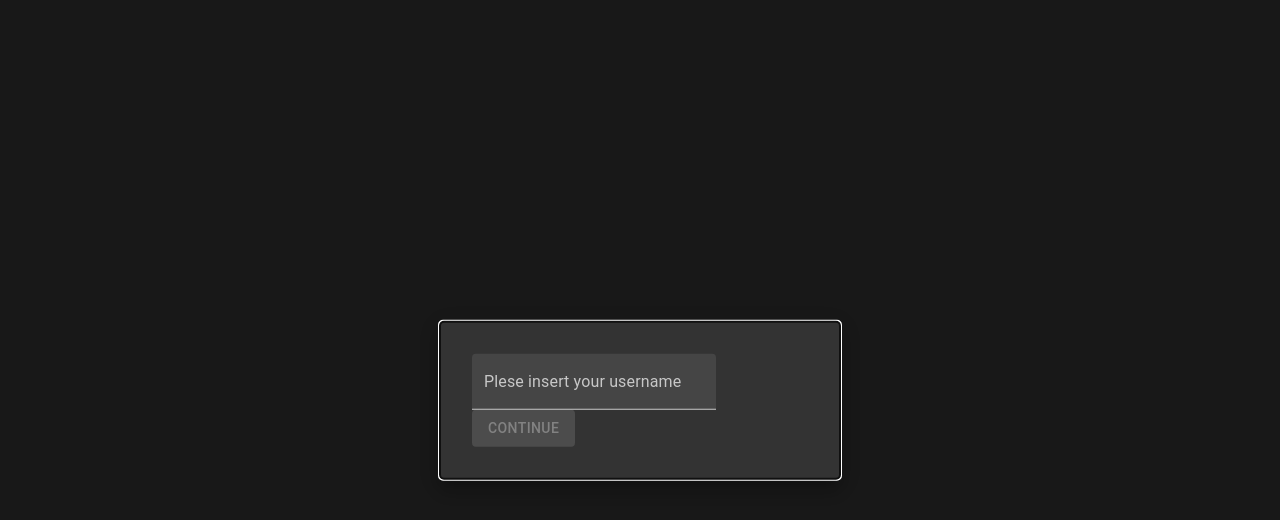
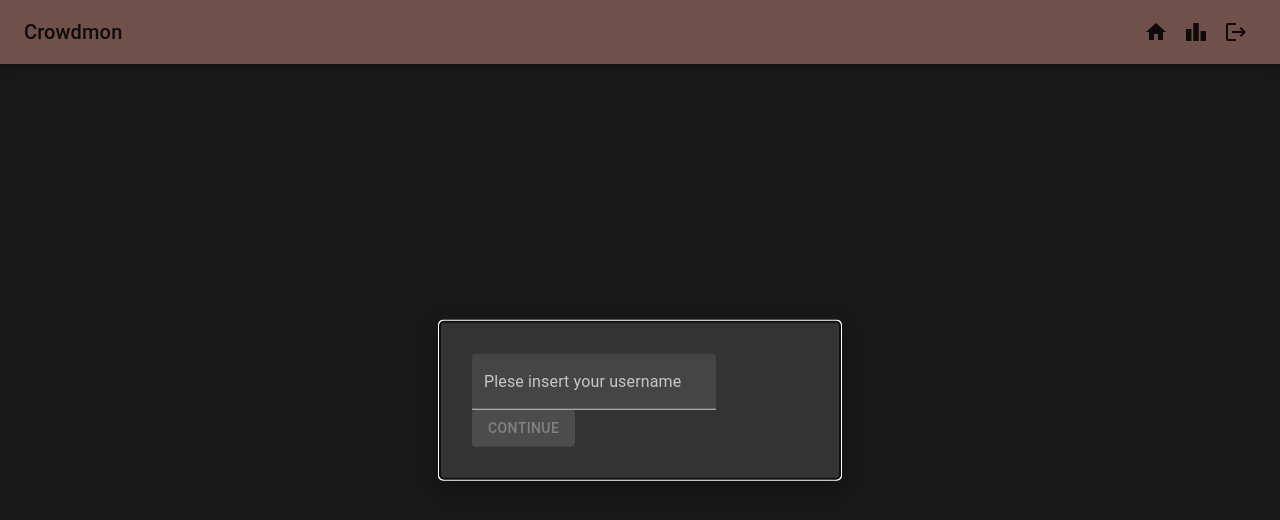
Before and after one commit to mkcarl/crowdmon-react, a React (Create React App) app: page /homepage in a window 1280 px wide. Shown: the top 520 px of the page. Built offline with nearby package versions, Linux system fonts and the light colour scheme.

Commit message:
added Navbar.jsx

```diff
--- /dev/null
+++ b/src/components/Navbar.jsx
@@ -0,0 +1,53 @@
+import {
+    AppBar,
+    Button,
+    IconButton,
+    Toolbar,
+    Typography,
+    Tooltip,
+    Link,
+} from "@mui/material";
+import { Home, Leaderboard, Logout, Menu } from "@mui/icons-material";
+import { useCookies } from "react-cookie";
+
+export function Navbar() {
+    const [cookies, setCookies, removeCookies] = useCookies(["user"]);
+    const logout = () => {
+        removeCookies("user");
+    };
+
+    return (
+        <AppBar position="static" color={"primary"} enableColorOnDark={true}>
+            <Toolbar>
+                <Typography
+                    variant="h6"
+                    component="div"
+                    sx={{ flexGrow: 1, userSelect: "none" }}
+                >
+                    <Link
+                        href={"/"}
+                        underline={"none"}
+                        color={"primary.contrastText"}
+                    >
+                        Crowdmon
+                    </Link>
+                </Typography>
+                <Tooltip title={"Home"}>
+                    <IconButton href={"/homepage"}>
+                        <Home sx={{ color: "primary.contrastText" }} />
+                    </IconButton>
+                </Tooltip>
+                <Tooltip title={"Contribution"}>
+                    <IconButton>
+                        <Leaderboard sx={{ color: "primary.contrastText" }} />
+                    </IconButton>
+                </Tooltip>
+                <Tooltip title={"Logout"}>
+                    <IconButton onClick={logout}>
+                        <Logout sx={{ color: "primary.contrastText" }} />
+                    </IconButton>
+                </Tooltip>
+            </Toolbar>
+        </AppBar>
+    );
+}
--- a/src/pages/CroppingPage.jsx
+++ b/src/pages/CroppingPage.jsx
@@ -2,6 +2,7 @@ import { Typography } from "@mui/material";
 import { useParams } from "react-router-dom";
 import { ImageCropper } from "../components/ImageCropper";
 import { useCookies } from "react-cookie";
+import { Navbar } from "../components/Navbar";
 
 export function CroppingPage(props) {
     const params = useParams();
@@ -9,6 +10,7 @@ export function CroppingPage(props) {
 
     return (
         <div>
+            <Navbar />
             <Typography variant={"h1"}>{params.videoId}</Typography>
             <ImageCropper
                 videoId={params.videoId}
--- a/src/pages/Homepage.jsx
+++ b/src/pages/Homepage.jsx
@@ -1,6 +1,7 @@
 import { useCookies } from "react-cookie";
 import { LoginModal } from "../components/LoginModal";
 import {
+    Box,
     List,
     ListItem,
     ListItemButton,
@@ -12,12 +13,15 @@ import {
 import { AvailableVideosList } from "../components/AvailableVideosList";
 import { useEffect, useState } from "react";
 import axios from "axios";
+import { Navbar } from "../components/Navbar";
 
 export function Homepage() {
     const [cookies, setCookies, removeCookies] = useCookies(["user"]);
 
     return (
-        <div>
+        <>
+            <Navbar />
+            <Box component={"div"}>
                 <LoginModal />
                 {cookies.user && (
                     <>
@@ -27,6 +31,7 @@ export function Homepage() {
                         <AvailableVideosList />
                     </>
                 )}
-        </div>
+            </Box>
+        </>
     );
 }
--- a/src/pages/LandingPage.jsx
+++ b/src/pages/LandingPage.jsx
@@ -13,6 +13,7 @@ export function LandingPage() {
                         padding: "10vw",
                         justifyContent: "center",
                         alignItems: "flex-start",
+                        userSelect: "none",
                     }}
                     bgcolor={"primary.dark"}
                 >
@@ -40,6 +41,8 @@ export function LandingPage() {
                     component={"div"}
                     alignSelf={"flex-end"}
                     maxHeight={"100%"}
+                    userSelect={"none"}
+                    draggable={"false"}
                 >
                     <Box
                         component={"img"}
```
Lines whose indentation alone changed are shown as unchanged.
